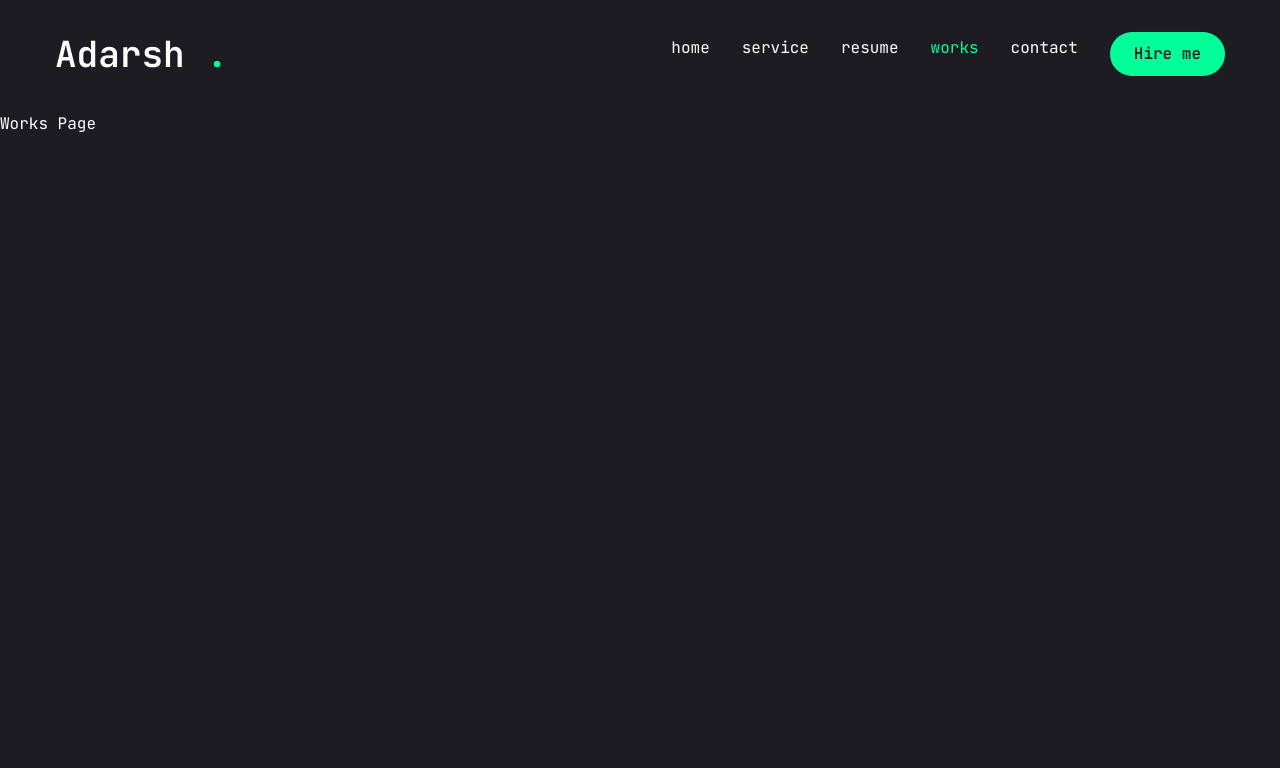
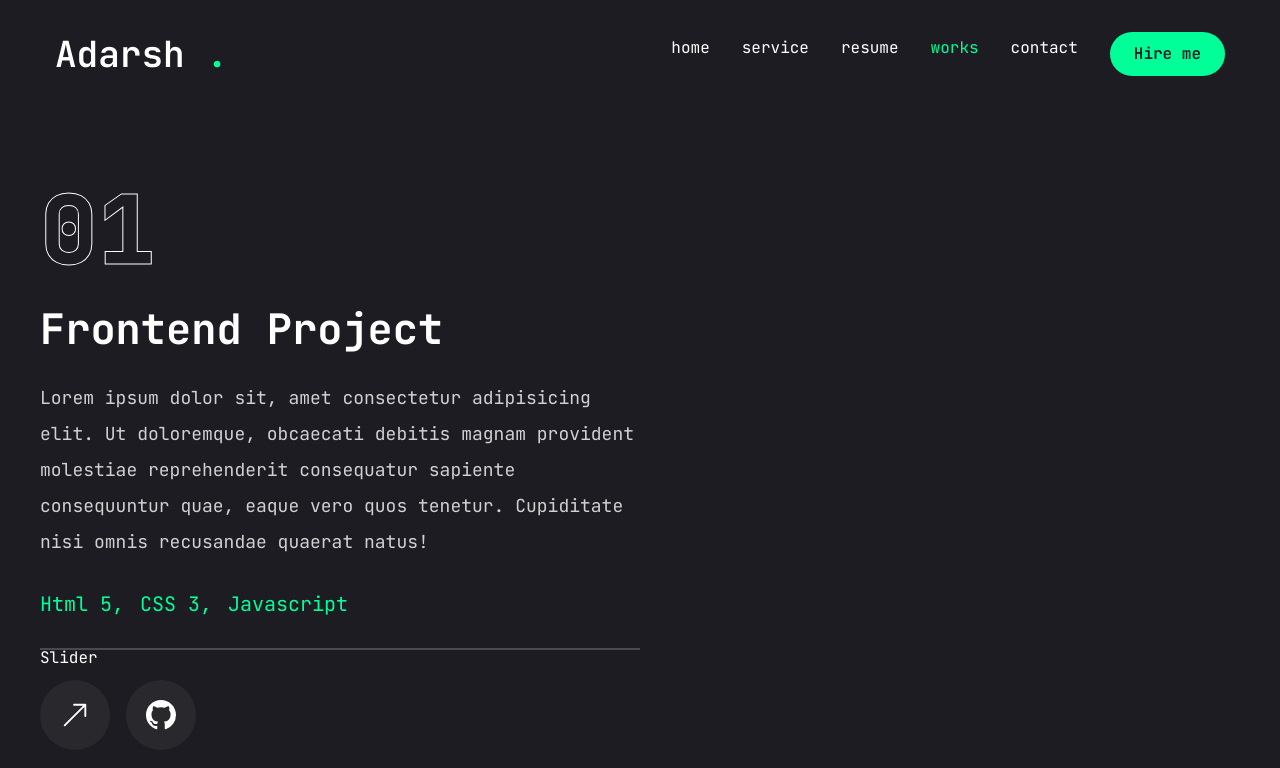
Before and after one commit to adarshrajan11/myportfolio, a Next.js app: page /works in a window 1280 px wide. Shown: the top 768 px of the page. Built offline with nearby package versions, Linux system fonts and the light colour scheme.

Commit message:
started works page

```diff
--- a/app/resume/page.jsx
+++ b/app/resume/page.jsx
@@ -202,7 +202,7 @@ const Resume = () => {
               <h3> {skills.title} </h3>
               <p> {skills.description} </p>
               <ScrollArea className='h-[400px]'>
-                <ul className='grid grid-cols-1 lg:grid-cols-2 gap-[30px]'>
+                <ul className='grid grid-cols-2 sm:grid-cols-3 gap-4 xl:gap-[30px] '>
                   {skills.skillList.map((item, index) => {
                     return (
                       <li key={index}>
--- a/app/works/page.jsx
+++ b/app/works/page.jsx
@@ -1,9 +1,122 @@
 'use client'
 import { useState } from 'react'
 import { motion } from 'framer-motion'
+import { Swiper } from 'swiper/react'
+import 'swiper/css'
+import { BsArrowUpRight, BsGithub } from 'react-icons/bs'
+import {
+  Tooltip,
+  TooltipContent,
+  TooltipProvider,
+  TooltipTrigger,
+} from '@/components/ui/tooltip'
+import Link from 'next/link'
+import Image from 'next/image'
+
+const projects = [
+  {
+    num: '01',
+    category: 'frontend',
+    title: 'project 1',
+    description:
+      'Lorem ipsum dolor sit, amet consectetur adipisicing elit. Ut doloremque, obcaecati debitis magnam provident molestiae reprehenderit consequatur sapiente consequuntur quae, eaque vero quos tenetur. Cupiditate nisi omnis recusandae quaerat natus!',
+    stack: [{ name: 'Html 5' }, { name: 'CSS 3' }, { name: 'Javascript' }],
+    image: '',
+    live: '',
+    github: '',
+  },
+  {
+    num: '02',
+    category: 'frontend',
+    title: 'project 1',
+    description:
+      'Lorem ipsum dolor sit, amet consectetur adipisicing elit. Ut doloremque, obcaecati debitis magnam provident molestiae reprehenderit consequatur sapiente consequuntur quae, eaque vero quos tenetur. Cupiditate nisi omnis recusandae quaerat natus!',
+    stack: [{ name: 'Html 5' }, { name: 'CSS 3' }, { name: 'Javascript' }],
+    image: '',
+    live: '',
+    github: '',
+  },
+  {
+    num: '03',
+    category: 'frontend',
+    title: 'project 1',
+    description:
+      'Lorem ipsum dolor sit, amet consectetur adipisicing elit. Ut doloremque, obcaecati debitis magnam provident molestiae reprehenderit consequatur sapiente consequuntur quae, eaque vero quos tenetur. Cupiditate nisi omnis recusandae quaerat natus!',
+    stack: [{ name: 'Html 5' }, { name: 'CSS 3' }, { name: 'Javascript' }],
+    image: '',
+    live: '',
+    github: '',
+  },
+]
 
 const Works = () => {
-  return <div>Works Page</div>
+  const [project, setProject] = useState(projects[0])
+  return (
+    <motion.section
+      initial={{ opacity: 0 }}
+      animate={{ opacity: 1 }}
+      className='min-h-[80vh] flex flex-col justify-center py-12 xl:px-10'
+    >
+      <div className='contrainer mxauto'>
+        <div className='w-full xl:w-[50%] xl:h-[460px] flex flex-col xl:justify-between order-2 xl:order-none '>
+          <div className='flex flex-col gap-[30px] h-[50%]'>
+            <div className='text-8xl leading-none font-extrabold text-transparent text-outline '>
+              {project.num}
+            </div>
+            {/* Project category */}
+            <h2 className='text-[42px] font-bold leading-none text-white group-hover:text-accent transition-all duration-500 capitalize'>
+              {project.category} project
+            </h2>
+            {/* project Description */}
+            <p className='text-[18px] text-white text-opacity-80'>
+              {project.description}
+            </p>
+            {/* Stack */}
+            <ul className='flex gap-4'>
+              {project.stack.map((item, index) => {
+                return (
+                  <li key={index} className='text-xl text-accent'>
+                    {item.name}
+                    {index !== project.stack.length - 1 && ','}
+                  </li>
+                )
+              })}
+            </ul>
+            <div className='border border-white/20'></div>
+            <div className='flex items-center gap-4'>
+              {/* Live project */}
+              <Link href={project.live}>
+                <TooltipProvider>
+                  <Tooltip>
+                    <TooltipTrigger className='w-[70px] h-[70px] rounded-full bg-white/5 flex justify-center items-center group'>
+                      <BsArrowUpRight className='text-white text-3xl group-hover:text-accent' />
+                      <TooltipContent>
+                        <p>Live project</p>
+                      </TooltipContent>
+                    </TooltipTrigger>
+                  </Tooltip>
+                </TooltipProvider>
+              </Link>
+              {/* github project */}
+              <Link href={project.github}>
+                <TooltipProvider>
+                  <Tooltip>
+                    <TooltipTrigger className='w-[70px] h-[70px] rounded-full bg-white/5 flex justify-center items-center group'>
+                      <BsGithub className='text-white text-3xl group-hover:text-accent' />
+                      <TooltipContent>
+                        <p>Github Project</p>
+                      </TooltipContent>
+                    </TooltipTrigger>
+                  </Tooltip>
+                </TooltipProvider>
+              </Link>
+            </div>
+          </div>
+        </div>
+        <div className='w-full xl:w-[50%]'>Slider</div>
+      </div>
+    </motion.section>
+  )
 }
 
 export default Works
--- a/components/ui/tooltip.jsx
+++ b/components/ui/tooltip.jsx
@@ -1,9 +1,9 @@
-"use client"
+'use client'
 
-import * as React from "react"
-import * as TooltipPrimitive from "@radix-ui/react-tooltip"
+import * as React from 'react'
+import * as TooltipPrimitive from '@radix-ui/react-tooltip'
 
-import { cn } from "@/lib/utils"
+import { cn } from '@/lib/utils'
 
 const TooltipProvider = TooltipPrimitive.Provider
 
@@ -11,16 +11,19 @@ const Tooltip = TooltipPrimitive.Root
 
 const TooltipTrigger = TooltipPrimitive.Trigger
 
-const TooltipContent = React.forwardRef(({ className, sideOffset = 4, ...props }, ref) => (
+const TooltipContent = React.forwardRef(
+  ({ className, sideOffset = 4, ...props }, ref) => (
     <TooltipPrimitive.Content
       ref={ref}
       sideOffset={sideOffset}
       className={cn(
-      "z-50 overflow-hidden rounded-md border bg-popover px-3 py-1.5 text-sm text-popover-foreground shadow-md animate-in fade-in-0 zoom-in-95 data-[state=closed]:animate-out data-[state=closed]:fade-out-0 data-[state=closed]:zoom-out-95 data-[side=bottom]:slide-in-from-top-2 data-[side=left]:slide-in-from-right-2 data-[side=right]:slide-in-from-left-2 data-[side=top]:slide-in-from-bottom-2",
+        'z-50 overflow-hidden rounded-md border bg-white px-3 py-1.5 text-sm text-black shadow-md animate-in fade-in-0 zoom-in-95 data-[state=closed]:animate-out data-[state=closed]:fade-out-0 data-[state=closed]:zoom-out-95 data-[side=bottom]:slide-in-from-top-2 data-[side=left]:slide-in-from-right-2 data-[side=right]:slide-in-from-left-2 data-[side=top]:slide-in-from-bottom-2',
         className
       )}
-    {...props} />
-))
+      {...props}
+    />
+  )
+)
 TooltipContent.displayName = TooltipPrimitive.Content.displayName
 
 export { Tooltip, TooltipTrigger, TooltipContent, TooltipProvider }
```
Lines whose indentation alone changed are shown as unchanged.
